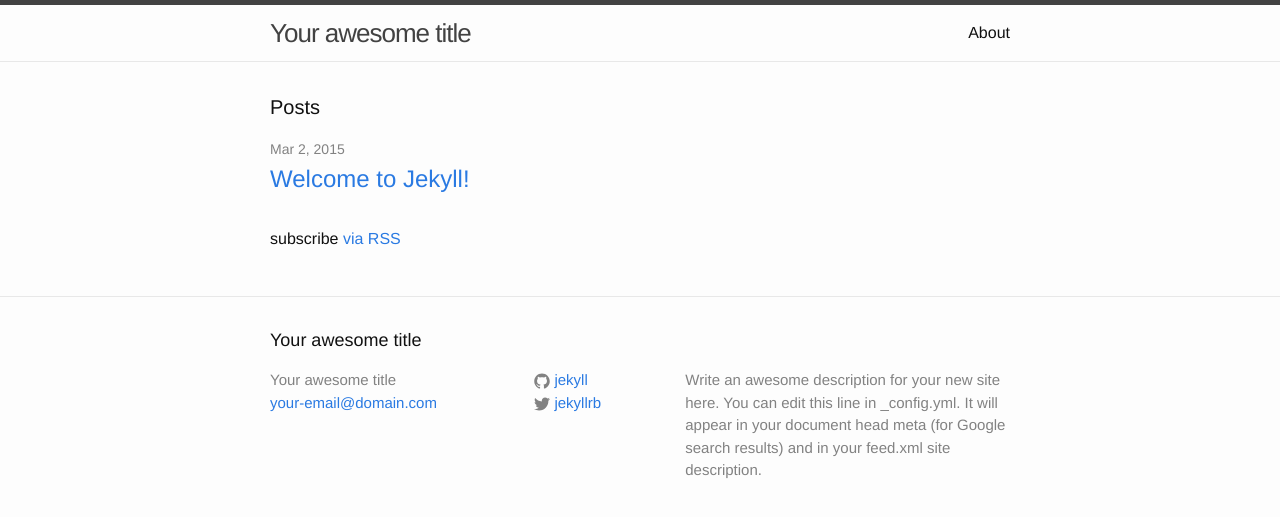
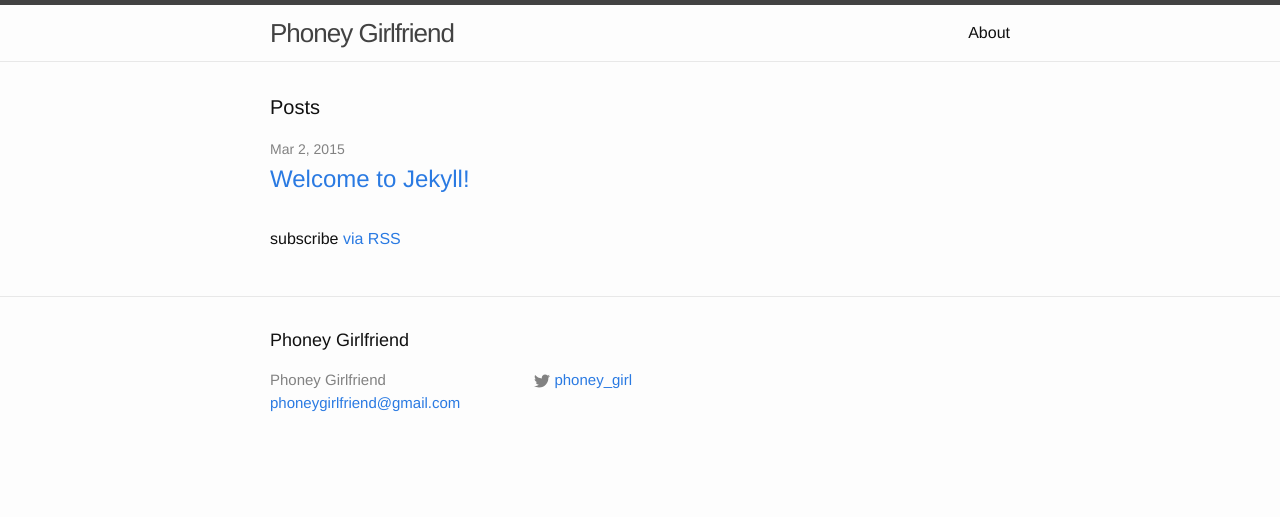
Before and after one commit to hube/phoneygirlfriend.com, a Jekyll site: the page built from index.html, in a window 1280 px wide. Shown: the top 517 px of the page. Built offline with Jekyll 4.4.1, drawn with Linux system fonts in a browser that asks for light colours.

Commit message:
update site config

```diff
--- a/_config.yml
+++ b/_config.yml
@@ -1,14 +1,9 @@
 # Site settings
-title: Your awesome title
-email: your-email@domain.com
-description: > # this means to ignore newlines until "baseurl:"
-  Write an awesome description for your new site here. You can edit this
-  line in _config.yml. It will appear in your document head meta (for
-  Google search results) and in your feed.xml site description.
+title: Phoney Girlfriend
+email: phoneygirlfriend@gmail.com
 baseurl: "" # the subpath of your site, e.g. /blog/
-url: "http://yourdomain.com" # the base hostname & protocol for your site
-twitter_username: jekyllrb
-github_username:  jekyll
+url: "http://www.phoneygirlfriend.com" # the base hostname & protocol for your site
+twitter_username: phoney_girl
 
 # Build settings
 markdown: kramdown
```
